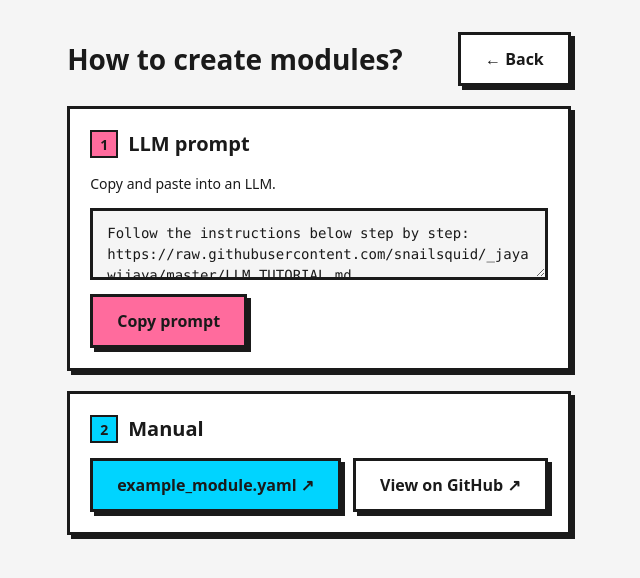
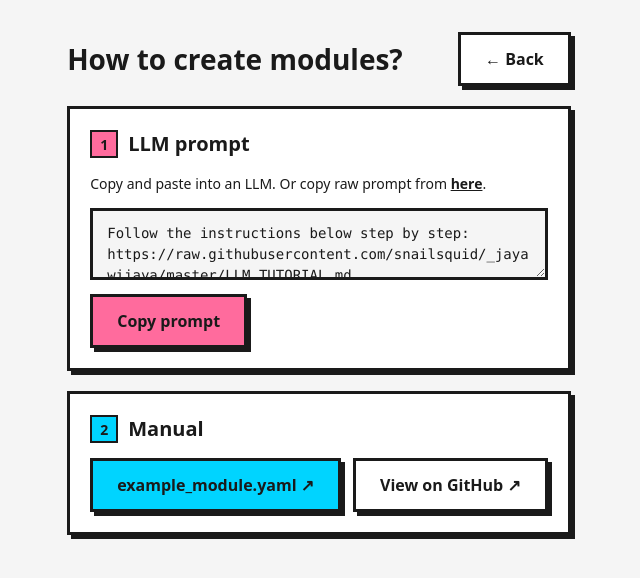
Before and after one commit to snailsquid/_jayawijaya, a React (Vite) app: page /how-to-create-modules in a window 1280 px wide. Shown: the top 578 px of the page, without its empty margins (321-961 px from the left). Built offline with nearby package versions, Linux system fonts and the light colour scheme.

Commit message:
hotfix: raw prompt text

```diff
--- a/src/pages/HowToModules.tsx
+++ b/src/pages/HowToModules.tsx
@@ -55,7 +55,7 @@ export function HowToModules() {
           LLM prompt
         </h2>
         <p style={{ margin: 0, fontSize: '14px', lineHeight: 1.5 }}>
-          Copy and paste into an LLM.
+          Copy and paste into an LLM. Or copy raw prompt from <a href={'https://raw.githubusercontent.com/snailsquid/_jayawijaya/master/LLM_TUTORIAL.md'} target='_blank' style={{fontWeight:'bold', textDecoration:'underline'}}>here</a>.
         </p>
         <textarea
           readOnly
```
